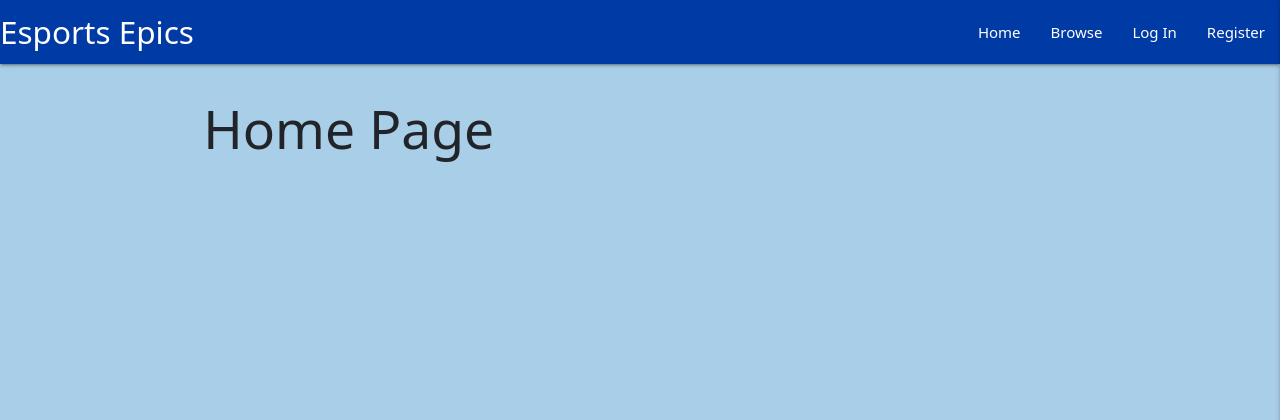
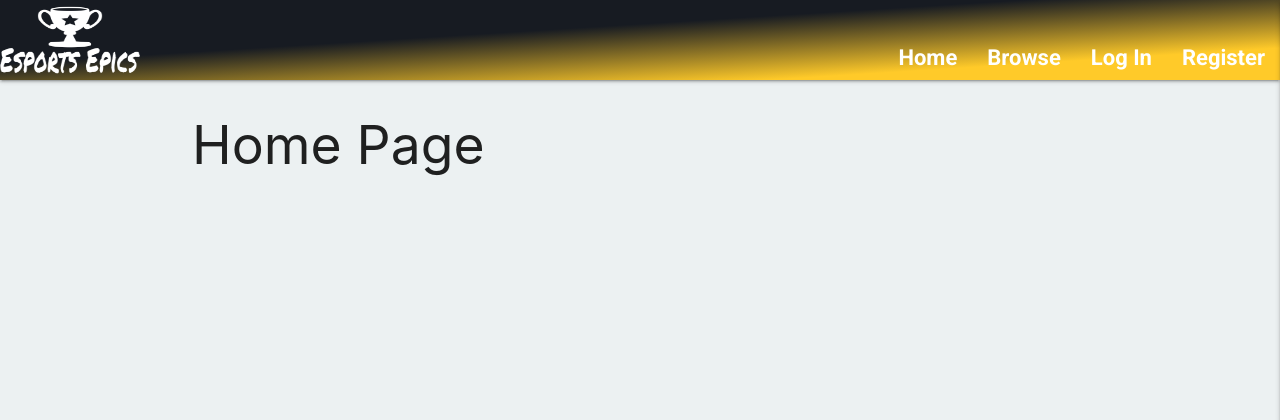
Before and after one commit to jamesr1775/esports-epics, a Flask app: page / in a window 1280 px wide. Shown: the top 420 px of the page. Run offline with Flask 2, Linux system fonts and the light colour scheme; some libraries are stand-ins or nearby versions.

Commit message:
adding company logo and some styling to the navbar

```diff
--- a/static/css/style.css
+++ b/static/css/style.css
@@ -1,26 +1,61 @@
+@import url('https://fonts.googleapis.com/css?family=Roboto:100,200,300,400,500,600,700|Roboto:100,200,300,400,500,600,700');
+
 /*********************** Colors Section ***********************/
 body{
-    background-color: #A9CEE8;
+    background-color: #ECF1F2;
 }
 .bg-navbar{
-    background-color: #003AA4;
+    background: linear-gradient(to bottom right, #171b22 40%, #FFCA29 80%);
 }
 
+/*********************** General ***********************/
+.max-width-auto{
+    max-width: 100% !important;
+}
+
+/*********************** Navbar ***********************/
+.company-logo{
+    min-height: 75px;
+    margin: 5px 0;
+    height: 75px !important;
+    width: 140px;
+    background-position: center;
+    background-repeat: no-repeat;
+    background-size:contain;
+}
+
+nav li a{
+    height: auto !important;
+    line-height: normal !important;
+    margin-top: 45px;
+    font-size: 22px !important;
+    font-weight: 700;
+    font-family: "Roboto", sans-serif;
+}
+
+nav {
+    height: 80px !important;
+}
+
+/*********************** esports forms and posts ***********************/
 .epic-form-btn{
     width: 49% !important;
     margin: 0 0.5% !important;
     font-weight: 700;
 }
-
 .epic-form-icon{
     font-size: 1.2rem !important;
 }
-
 .epic-image{
     height: 300px;
     width: 100%;
     border-radius: 10%;
 }
-.max-width-auto{
-    max-width: 100% !important;
+
+
+/*********** Smart Phones Only ***********/
+@media screen and (max-width:767px){
+    .company-logo{
+        margin-left: calc(50% - 70px);
+    }
 }
--- a/templates/base.html
+++ b/templates/base.html
@@ -4,7 +4,6 @@
     <meta charset="UTF-8">
     <meta name="viewport" content="width=device-width, initial-scale=1.0">
     <link rel="stylesheet" href="https://cdnjs.cloudflare.com/ajax/libs/font-awesome/5.15.3/css/all.min.css" integrity="sha512-iBBXm8fW90+nuLcSKlbmrPcLa0OT92xO1BIsZ+ywDWZCvqsWgccV3gFoRBv0z+8dLJgyAHIhR35VZc2oM/gI1w==" crossorigin="anonymous" referrerpolicy="no-referrer" type="text/css"/>
-    <link href="https://cdn.jsdelivr.net/npm/bootstrap@5.0.0-beta1/dist/css/bootstrap.min.css" rel="stylesheet" integrity="sha384-giJF6kkoqNQ00vy+HMDP7azOuL0xtbfIcaT9wjKHr8RbDVddVHyTfAAsrekwKmP1" crossorigin="anonymous"/>
     <link rel="stylesheet" href="https://cdnjs.cloudflare.com/ajax/libs/materialize/1.0.0/css/materialize.min.css" type="text/css">
     <link href="https://fonts.googleapis.com/icon?family=Material+Icons" rel="stylesheet">
     <link rel="stylesheet" href="{{ url_for('static', filename='css/style.css') }}" type="text/css">
@@ -15,9 +14,9 @@
 <body>
     <header>
         <!-- Tablet and desktop nav bar -->
-        <nav class="nav-extended bg-navbar">
+        <nav class="nav-extended bg-navbar navbar-height">
             <div class="nav-wrapper">
-            <a href="{{ url_for('home') }}" class="brand-logo">Esports Epics</a>
+                <a href="{{ url_for('home') }}" class=""><img class="responsive-img company-logo" id="logo" src="../static/images/company-logo.png"/></a>
                 <a href="#" data-target="mobile-demo" class="sidenav-trigger right"><i class="fas fa-bars"></i></a>
                 <ul class="right hide-on-med-and-down">
                 <li><a href="{{ url_for('home') }}">Home</a></li>
@@ -34,7 +33,7 @@
                 </ul>
             </div>
         </nav>
-        <!-- Tablet and desktop nav bar -->
+        <!-- mobile nav bar -->
         <ul class="sidenav" id="mobile-demo">
             <li><h4 class="center-align">Esports Epics</h4></li>
             <li><a href="{{ url_for('home') }}">Home</a></li>
@@ -72,7 +71,6 @@
         integrity="sha256-/xUj+3OJU5yExlq6GSYGSHk7tPXikynS7ogEvDej/m4="
         crossorigin="anonymous">
     </script>
-    <script src="https://stackpath.bootstrapcdn.com/bootstrap/4.4.1/js/bootstrap.min.js" integrity="sha384-wfSDF2E50Y2D1uUdj0O3uMBJnjuUD4Ih7YwaYd1iqfktj0Uod8GCExl3Og8ifwB6" crossorigin="anonymous"></script>
     <script src="https://cdnjs.cloudflare.com/ajax/libs/materialize/1.0.0/js/materialize.min.js"></script>
     <script src="{{ url_for('static', filename='js/script.js') }}"></script>
     {% block scripts %}
```
Also changed, not shown: static/images/company-logo.png (added). Lines whose indentation alone changed are shown as unchanged.
